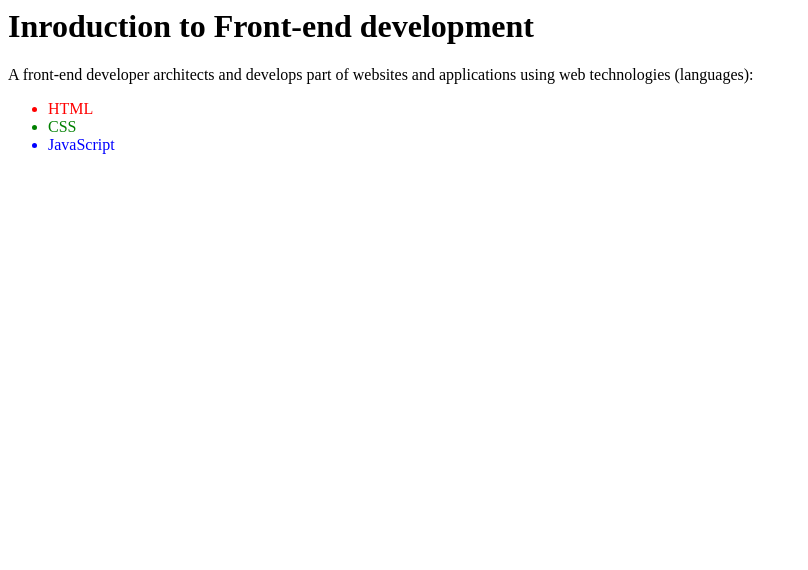
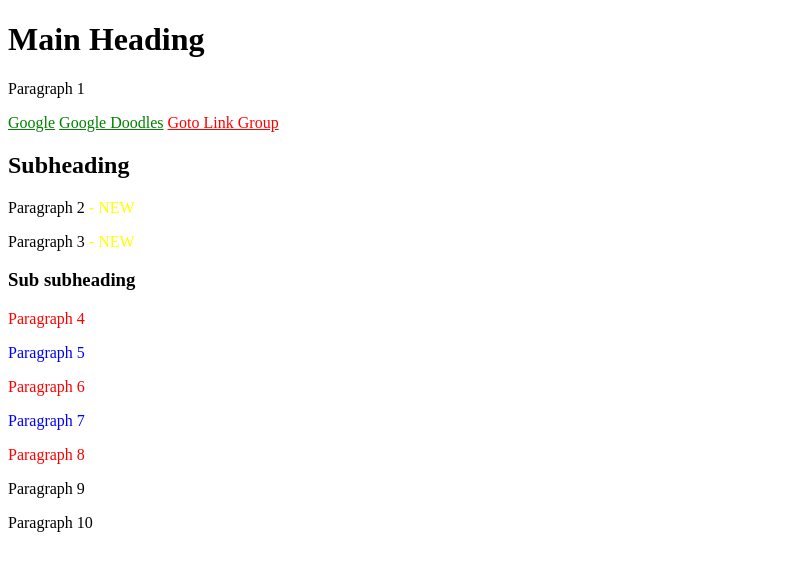
Before and after one commit to majesticcc/IT, a plain HTML site: page index.html in a window 1280 px wide. Shown: the whole page, without its empty margins (0-808 px from the left). Drawn offline with Linux system fonts and the light colour scheme.

Commit message:
Add files via upload

```diff
--- a/index.html
+++ b/index.html
@@ -1,7 +1,53 @@
-<h1>Inroduction to Front-end development</h1>
-<p>A front-end developer architects and develops part of websites and applications using web technologies (languages):</p>
-<ul>
-<li style="color: red;">HTML</li>
-<li style="color: green;">CSS</li>
-<li style="color: blue;">JavaScript</li>
-</ul>
+<!DOCTYPE html>
+<html lang="en">
+
+<head>
+    <meta charset="UTF-8">
+    <title>Advanced CSS - Assignment 1</title>
+    <style>
+        a[href^="https://www.google.com"] {
+            color: green;
+        }
+        a[target] {
+            color: red;
+        }
+        #second-div p:nth-child(odd) {
+            color: blue;
+        }
+        #second-div p:nth-child(even) {
+            color: red;
+        }
+        #first-div > p::after {
+            content: " - NEW";
+            color: yellow;
+        }
+        body > p:last-child:hover {
+            font-style: italic;
+        }
+    </style>
+</head>
+
+<body>
+    <h1>Main Heading</h1>
+    <p>Paragraph 1</p>
+    <a href="https://www.google.com/">Google</a>
+    <a href="https://www.google.com/doodles">Google Doodles</a>
+    <a href="https://www.link-group.eu/" target="_blank">Goto Link Group</a>
+    <div id="first-div">
+        <h2>Subheading</h2>
+        <p>Paragraph 2</p>
+        <p>Paragraph 3</p>
+        <div id="second-div">
+            <h3>Sub subheading</h3>
+            <p>Paragraph 4</p>
+            <p>Paragraph 5</p>
+            <p>Paragraph 6</p>
+            <p>Paragraph 7</p>
+            <p>Paragraph 8</p>
+        </div>
+    </div>
+    <p>Paragraph 9</p>
+    <p>Paragraph 10</p>
+</body>
+
+</html>
```
